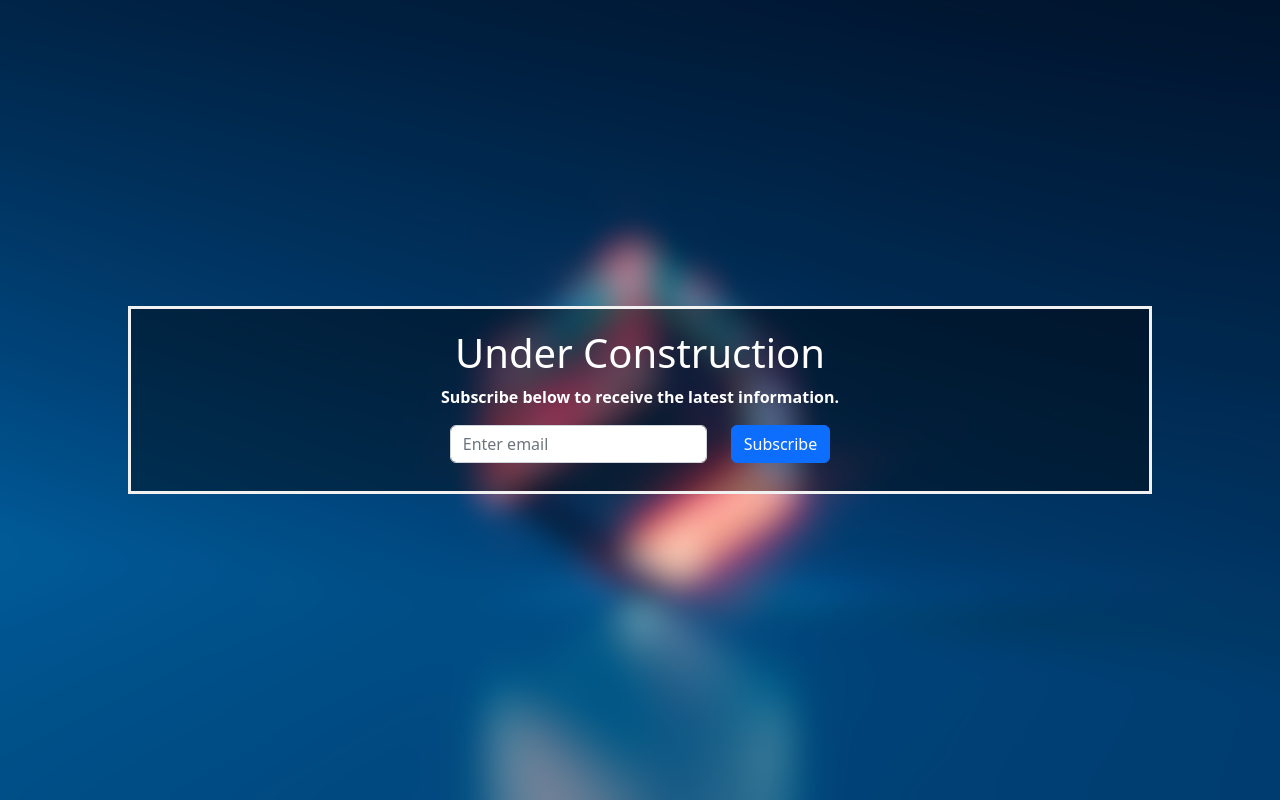
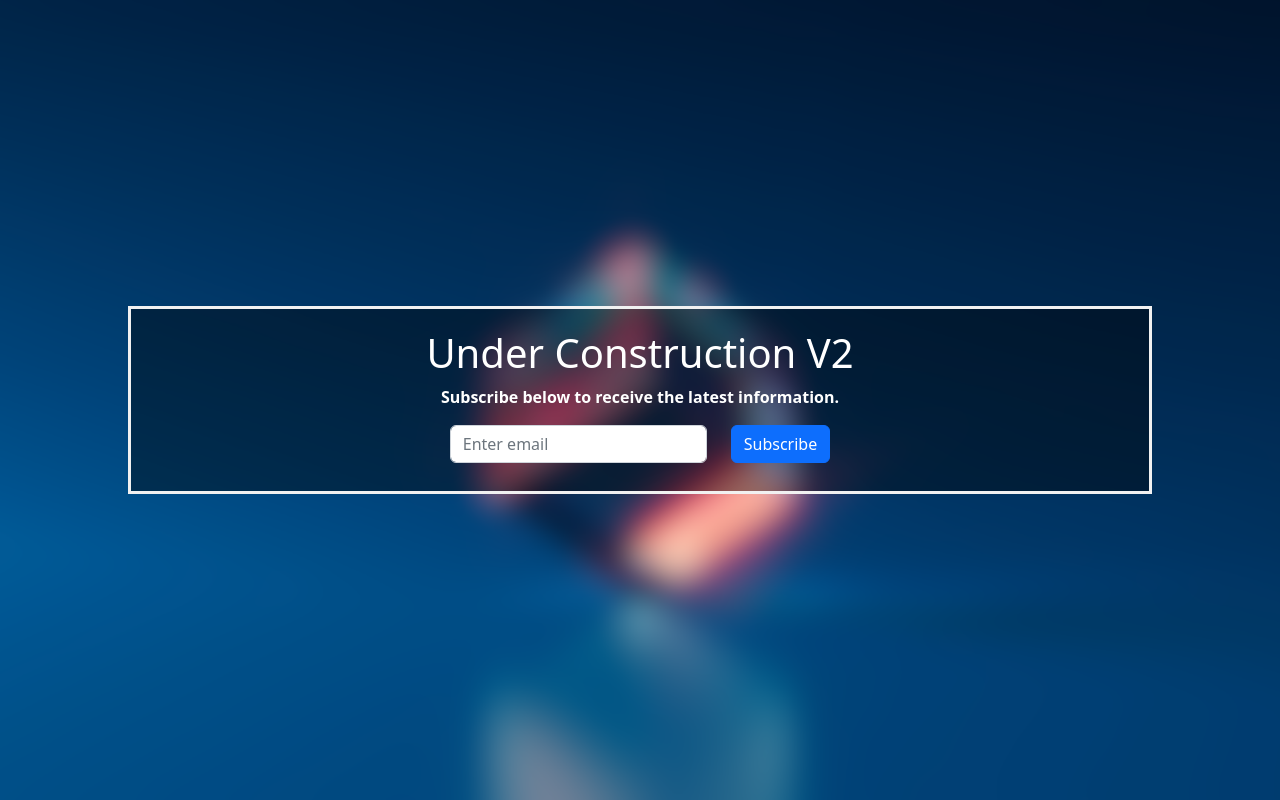
Before and after one commit to erabutrades/erabu_site, a React (Create React App) app: page / in a window 1280 px wide. Built offline with nearby package versions, Linux system fonts and the light colour scheme.

Commit message:
test deploy

```diff
--- a/src/App.js
+++ b/src/App.js
@@ -96,7 +96,7 @@ function App() {
     <div className="main-div">
       <div className="bg-image"></div>
       <div className="bg-text">
-        <h1>Under Construction</h1>
+        <h1>Under Construction V2</h1>
         {!hasSubscribed ? SubscribeSection(formEmailValue, setFormEmailValue, subscribeSectionSubmitHandler) : ThanksSection()}
       </div>
     </div>
```
